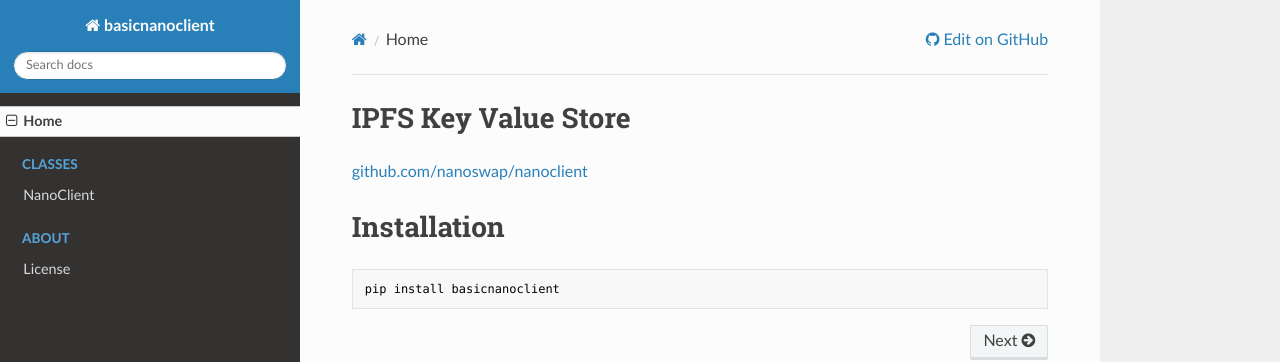
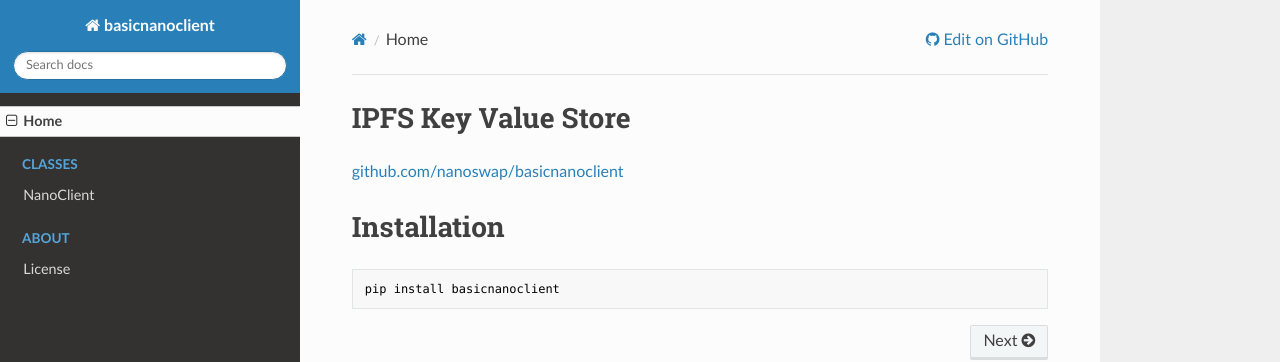
Before and after one commit to nanoswap/basicnanoclient, an MkDocs documentation site: the page built from docs/index.md, in a window 1280 px wide. Shown: the top 362 px of the page. Built offline with MkDocs 1.6.1, drawn with Linux system fonts in a browser that asks for light colours; nearby versions of some CDN libraries.

Commit message:
fixed github link

```diff
--- a/docs/index.md
+++ b/docs/index.md
@@ -1,6 +1,6 @@
 # IPFS Key Value Store
 
-[github.com/nanoswap/nanoclient](https://github.com/nanoswap/nanoclient)
+[github.com/nanoswap/basicnanoclient](https://github.com/nanoswap/basicnanoclient)
 
 # Installation
 
--- a/noxfile.py
+++ b/noxfile.py
@@ -9,8 +9,8 @@
     session.run("python", "-m", "build")
 
     # publish pip package
-    # session.install("twine")
-    # session.run("twine", "upload", "dist/*")
+    session.install("twine")
+    session.run("twine", "upload", "dist/*")
 
 
 @nox.session(python=["python3.11"])
```
